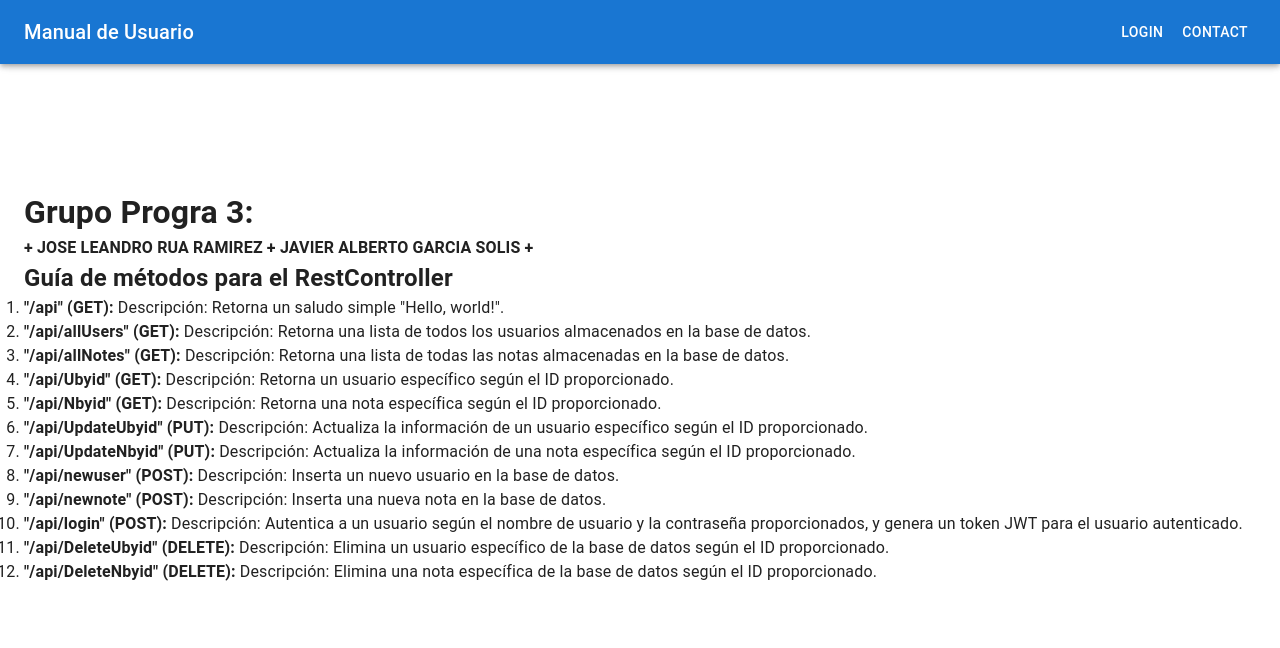
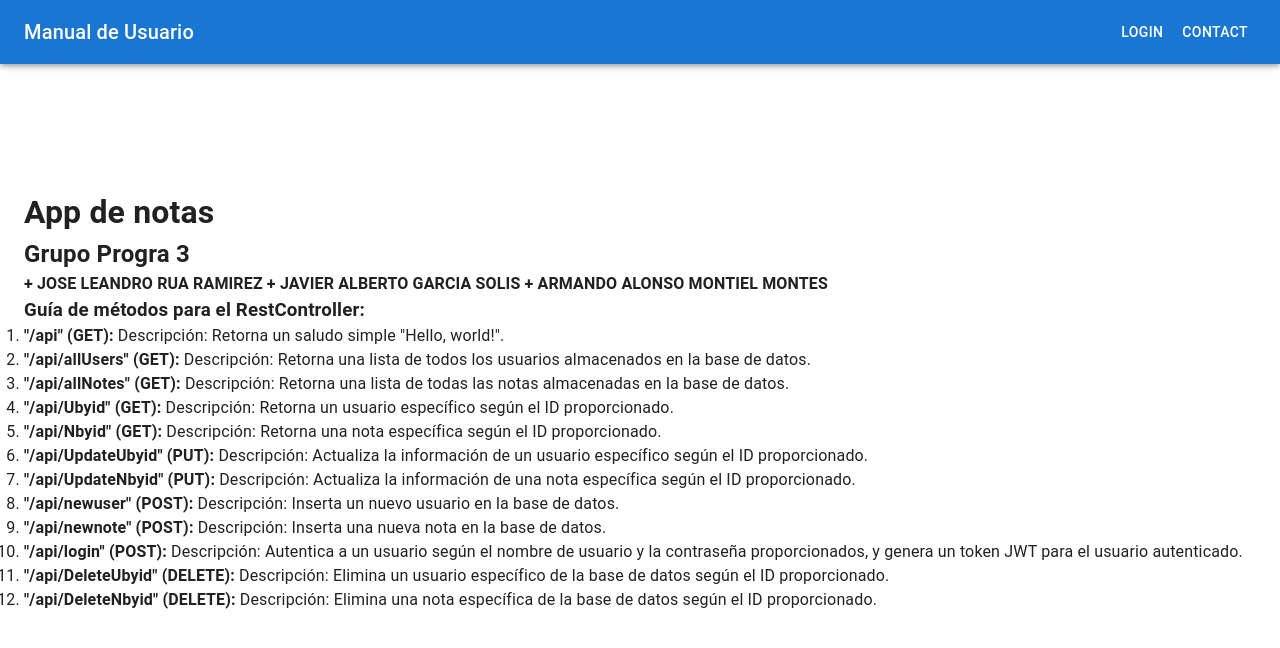
Before and after one commit to Kalfarito/ProyectoFinal-WEB, a React (Create React App) app in the folder my-app/: page / in a window 1280 px wide. Shown: the top 648 px of the page. Built offline with nearby package versions, Linux system fonts and the light colour scheme.

Commit message:
manuser2
nombres completos

```diff
--- a/my-app/src/App.js
+++ b/my-app/src/App.js
@@ -2,17 +2,15 @@ import logo from './logo.svg';
 import './App.css';
 import ManUser from "./components/ManUser/ManUser";
 import * as ReactDOM from 'react-dom';
-import { Router, Route, Switch } from "react-router-dom";
+import { Router, Route } from "react-router-dom";
 import MenuIcon from '@mui/icons-material/Menu';
 
 const App = () => {
   return (
     <div>
       <Router>
-        <Switch>
-          <Route path="/" exact component={ManUser} />
-        </Switch>
-      </Router>
+        <Route path="/" exact component={ManUser} />
+        </Router>
     </div>
   );
 };
--- a/my-app/src/components/ManUser/ManUser.js
+++ b/my-app/src/components/ManUser/ManUser.js
@@ -21,6 +21,12 @@ const navItems = ['Login', 'Contact'];
 function DrawerAppBar(props) {
   const { window } = props;
   const [mobileOpen, setMobileOpen] = React.useState(false);
+
+  const headingStyle1 = {
+    color: 'blue',
+    fontSize: '40px',
+    textAlign: 'center',
+  };
 
   const handleDrawerToggle = () => {
     setMobileOpen((prevState) => !prevState);
@@ -96,10 +102,10 @@ function DrawerAppBar(props) {
       <Box component="main" sx={{ p: 3 }}>
         <Toolbar />
         <Typography>
-  <h1>Grupo Progra 3:</h1>
-      <p><strong> + JOSE LEANDRO RUA RAMIREZ + JAVIER ALBERTO GARCIA SOLIS + </strong></p>
-<body>
-  <h2>Guía de métodos para el RestController</h2>
+        <h1><p><headingStyle1><strong> App de notas</strong></headingStyle1></p></h1>
+  <h2>Grupo Progra 3</h2>
+      <p><strong> + JOSE LEANDRO RUA RAMIREZ + JAVIER ALBERTO GARCIA SOLIS + ARMANDO ALONSO MONTIEL MONTES </strong></p>
+  <h3>Guía de métodos para el RestController:</h3>
   <ol>
     <li>
       <p><strong> "/api" (GET):</strong> Descripción: Retorna un saludo simple "Hello, world!".</p>
@@ -138,8 +144,7 @@ function DrawerAppBar(props) {
       <p><strong> "/api/DeleteNbyid" (DELETE):</strong> Descripción: Elimina una nota específica de la base de datos según el ID proporcionado.</p>
     </li>
   </ol>
-</body>
-        </Typography>
+      </Typography>
       </Box>
     </Box>
   );
```
